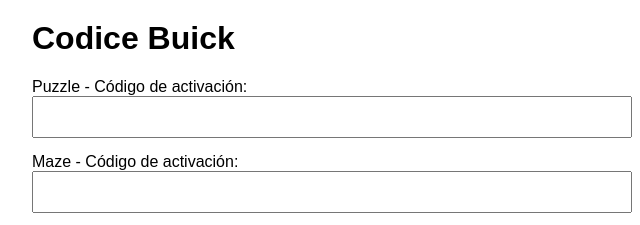
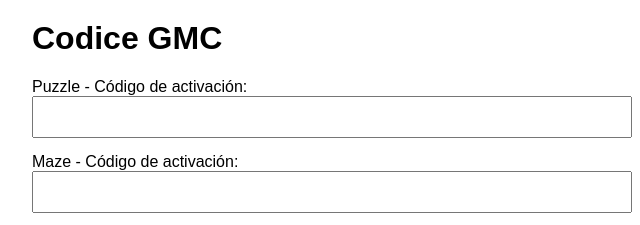
Before and after one commit to EngEscape/Codice-GMC, a plain HTML site: page index.html in a window 1280 px wide. Shown: the top 225 px of the page, 308-948 px from the left. Drawn offline with Linux system fonts and the light colour scheme.

Commit message:
Update index.html

```diff
--- a/index.html
+++ b/index.html
@@ -53,7 +53,7 @@
   </style>
 </head>
 <body>
-  <h1>Codice Buick</h1>
+  <h1>Codice GMC</h1>
 
 
   <div class="input-group">
```
